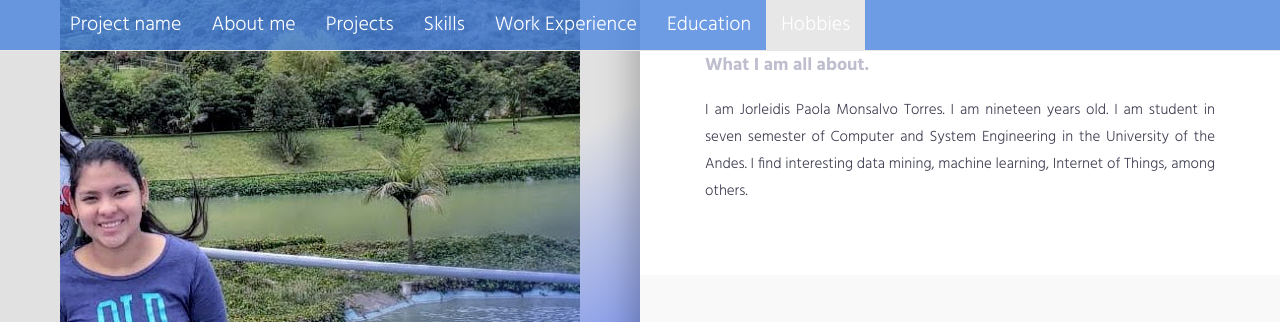
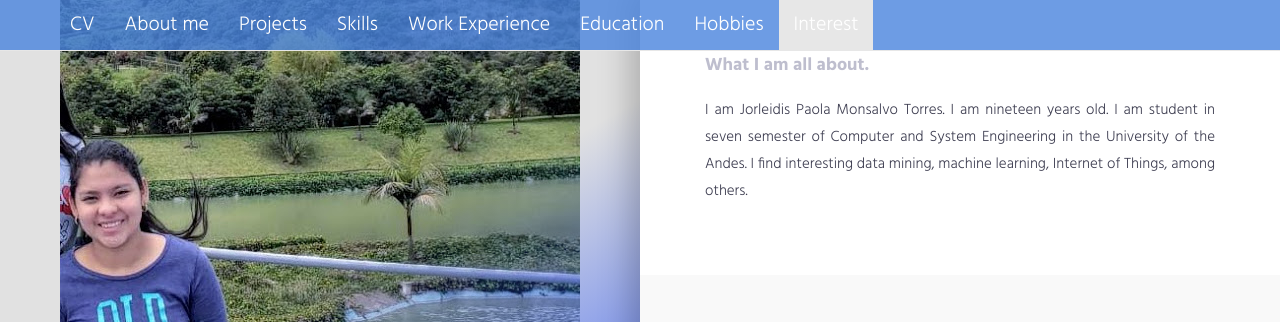
Before and after one commit to JorleidisMonsalvo/CurriculumVitae, a plain HTML site: page index.html in a window 1280 px wide. Shown: the top 322 px of the page. Drawn offline with Linux system fonts and the light colour scheme.

Commit message:
Update index.html

```diff
--- a/index.html
+++ b/index.html
@@ -41,7 +41,7 @@
             <span class="icon-bar"></span>
             <span class="icon-bar"></span>
           </button>
-          <a class="navbar-brand" href="#">Project name</a>
+          <a class="navbar-brand" href="#">CV</a>
         </div>
         <div id="navbar" class="navbar-collapse collapse">
           <ul class="nav navbar-nav">
@@ -51,6 +51,7 @@
             <li><a href="#experience">Work Experience</a></li>
              <li><a href="#education">Education</a></li>
              <li><a href="#hobbies">Hobbies</a></li>
+             <li><a href="#interest">Interest</a></li>
               </ul>
             </li>
           </ul>
@@ -326,7 +327,7 @@
                             <div class="row">
                                 <div class="col-md-12">
                                     <div class="section-title">
-                                        <h2>Interest</h2>
+                                        <h2 id="interest">Interest</h2>
                                         <p>I would like to work in projects related to machine learning, data mining, internet of things.</p>
                                     </div>
                                 </div>
```
